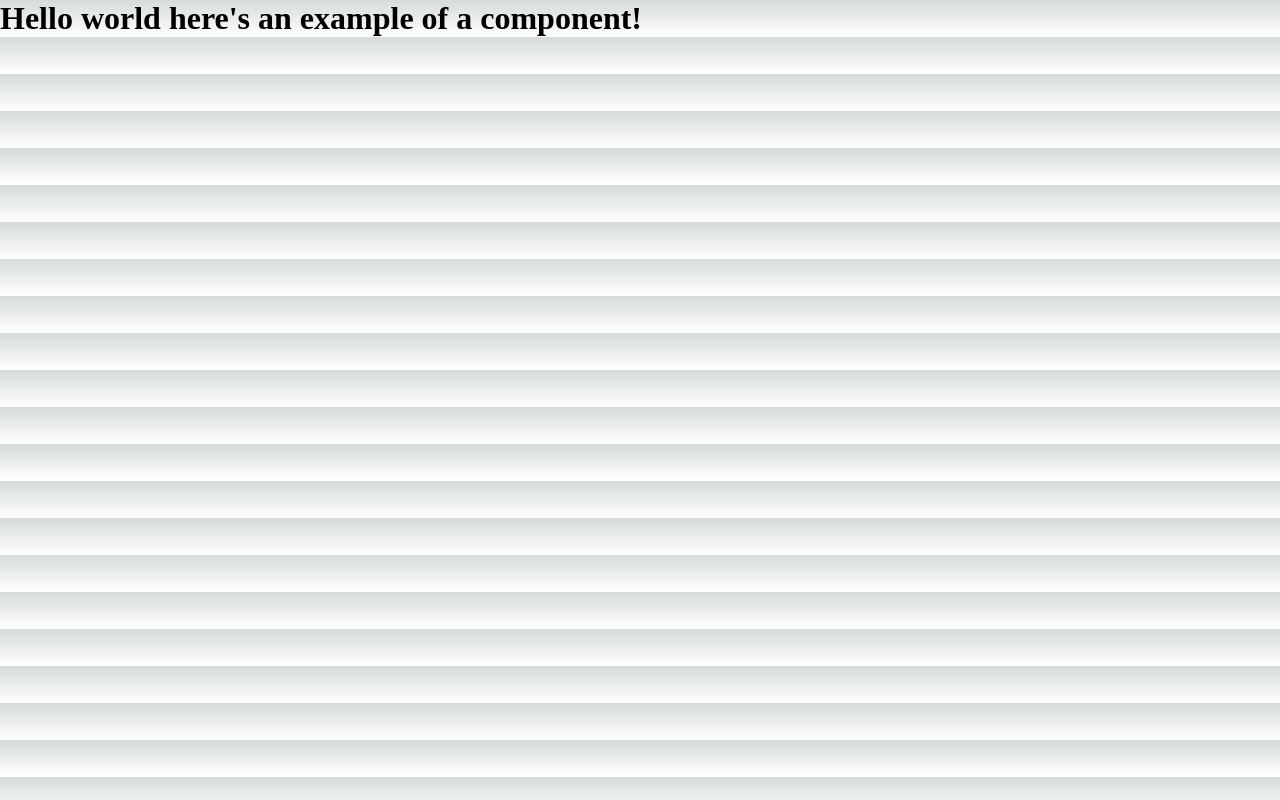
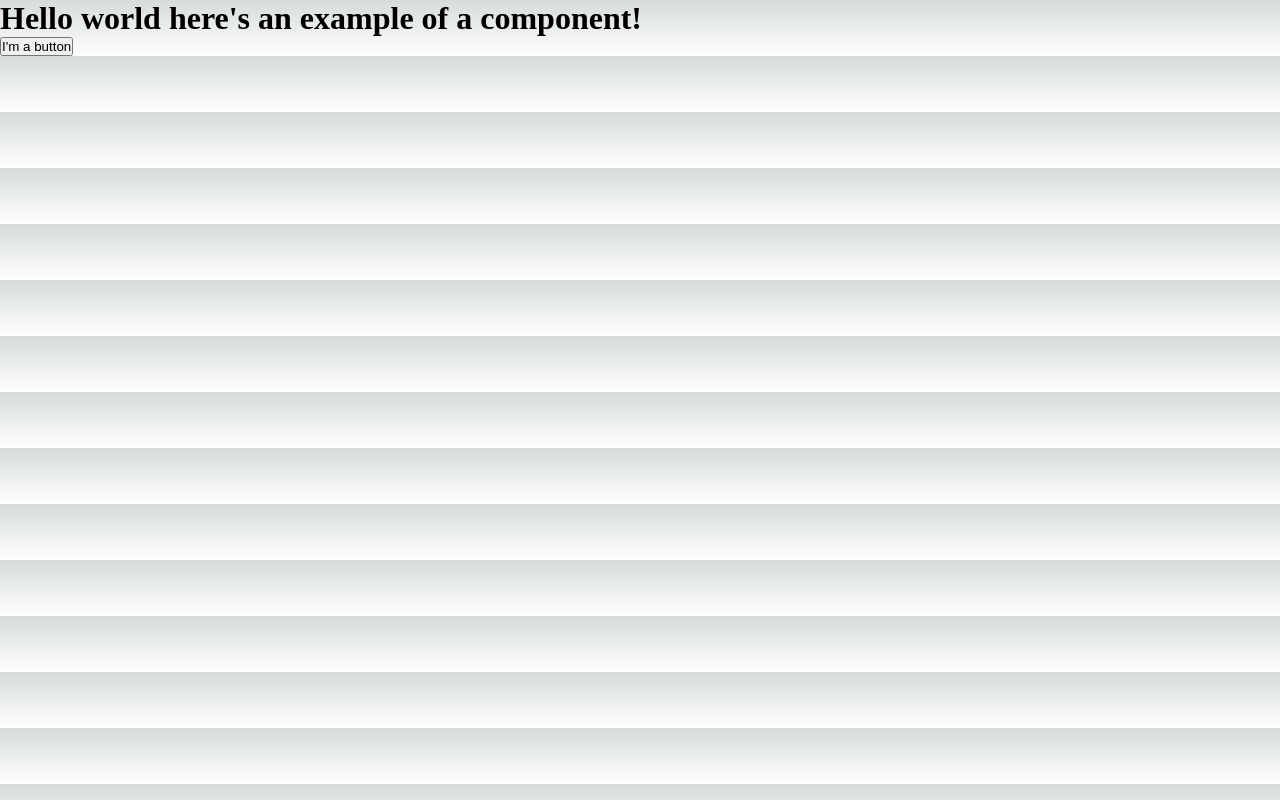
Before and after one commit to Mertcan417/learn-react-pvjl, a Next.js app in the folder Quick_Start/opdrachten_quick_start/: page / in a window 1280 px wide. Built offline with nearby package versions, Linux system fonts and the light colour scheme.

Commit message:
add button inside index.js in opdrachten_quick_start

```diff
--- a/Quick_Start/opdrachten_quick_start/src/pages/index.js
+++ b/Quick_Start/opdrachten_quick_start/src/pages/index.js
@@ -4,6 +4,7 @@ export default function Home() {
   return (
     <div>
       <ExampleComponent />
+      <button> I'm a button</button>
     </div>
 
   );
```
